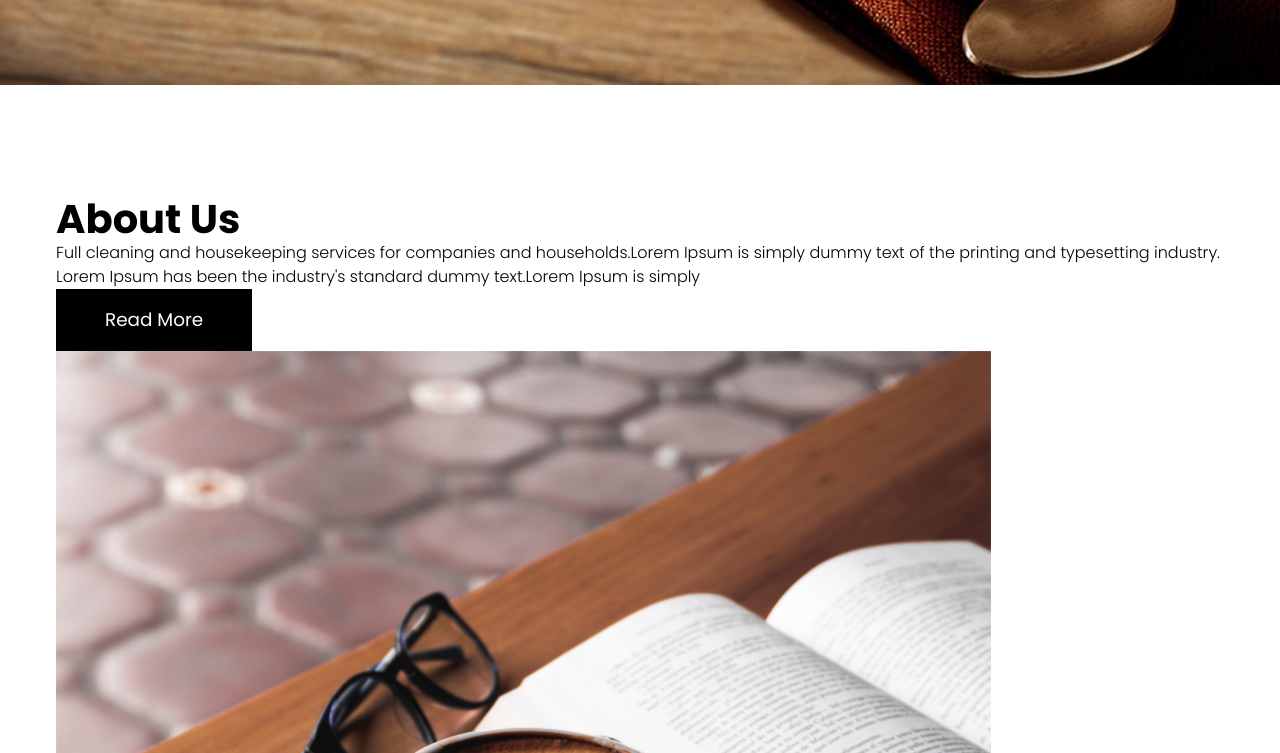
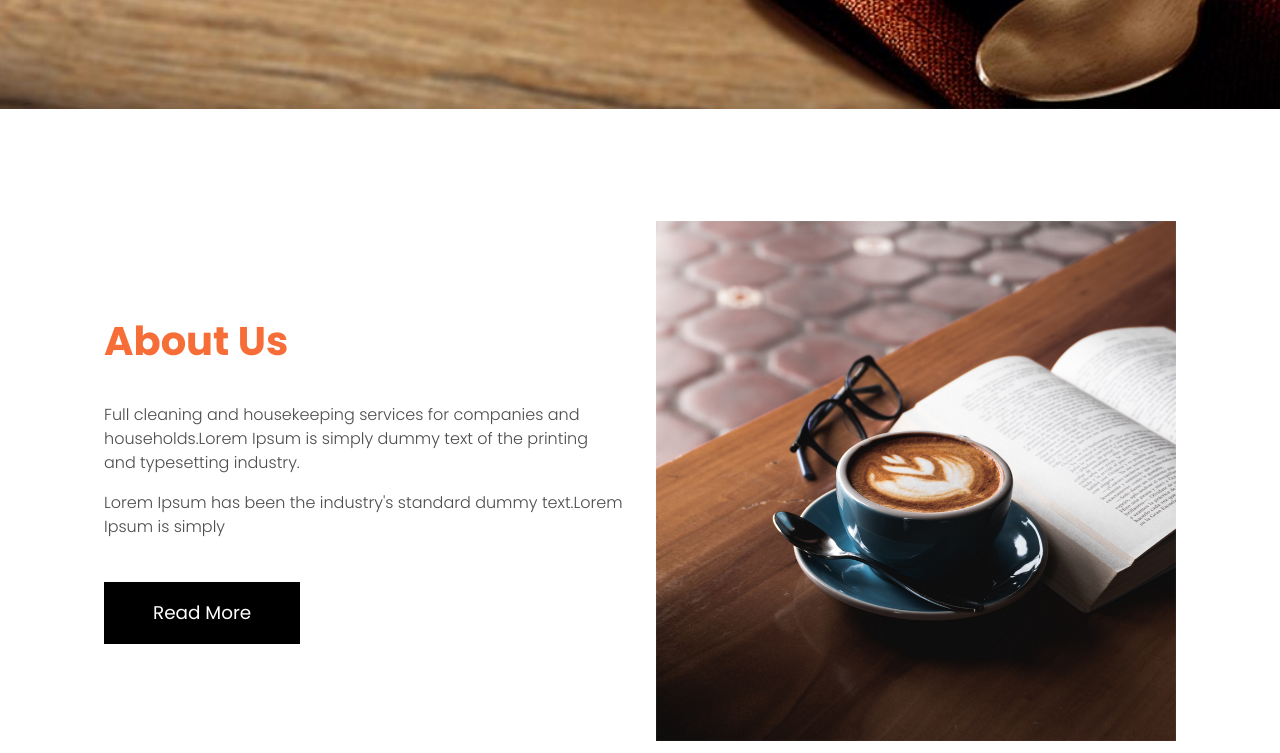
Before and after one commit to Slavcheva/Coffee-Shop, a plain HTML site: page index.html in a window 1280 px wide. Shown: the part 587-1340 px from the top of the page. Drawn offline with Linux system fonts and the light colour scheme.

Commit message:
Add about section styles

```diff
--- a/assets/css/index.css
+++ b/assets/css/index.css
@@ -1,10 +1,18 @@
 @import "typography.css";
 @import "header.css";
+@import "footer.css";
+@import "sections.css";
 @import "buttons.css";
-@import "footer.css";
+@import "elements.css";
 
-.container{
+.container {
     max-width: 1200px;
     margin: 0 auto;
-    padding: 7em 1em;
+    padding: 5em 1em;
 }
+
+@media screen and (min-width: 768px) {
+    .container {
+        padding: 7em 4em;}
+
+}
--- /dev/null
+++ b/assets/css/sections.css
@@ -0,0 +1,27 @@
+
+/*About Us Section*/
+.section-about .container{
+    display: flex;
+    flex-wrap: wrap;
+    gap: 2em;
+    align-items: center;
+    margin: 0 auto;
+}
+
+.section-about .container div{
+    flex: 1 1 47%;
+    color: #4c4c4b;
+}
+
+.section-about h2{
+    color: #F66D37;
+    margin-bottom: 1em;
+}
+
+.section-about p{
+    margin-bottom: 1em;
+}
+
+.section-about button{
+    margin-top: 1.5em;
+}
```
